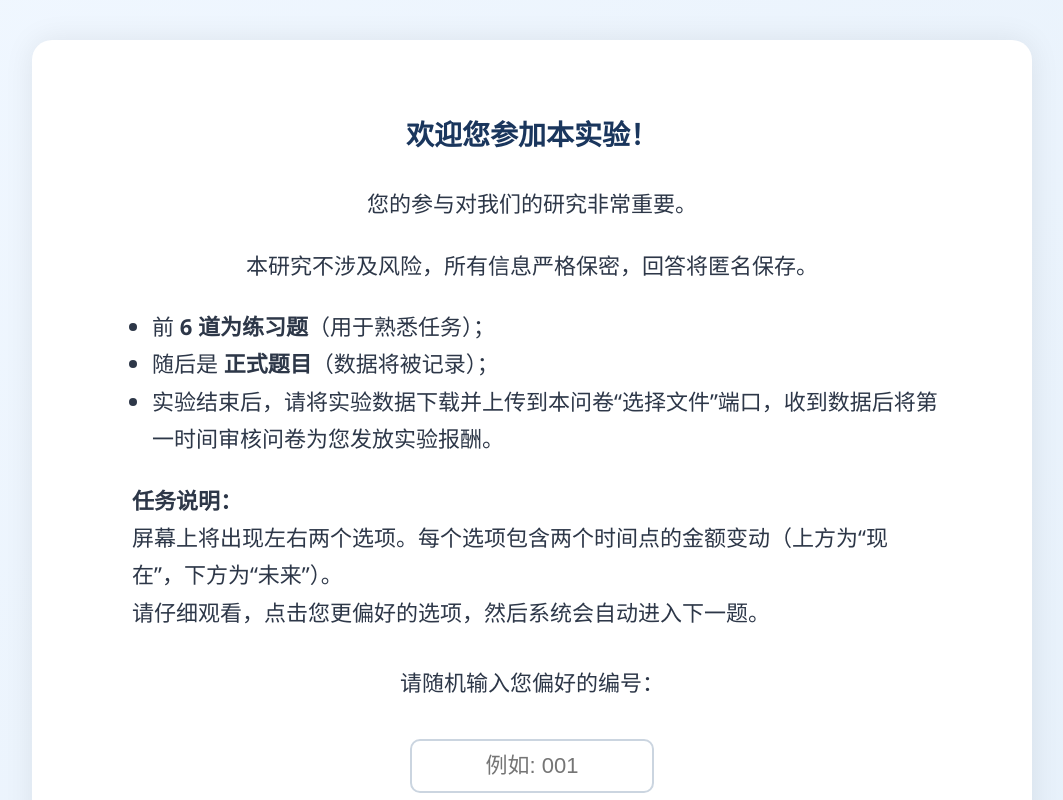
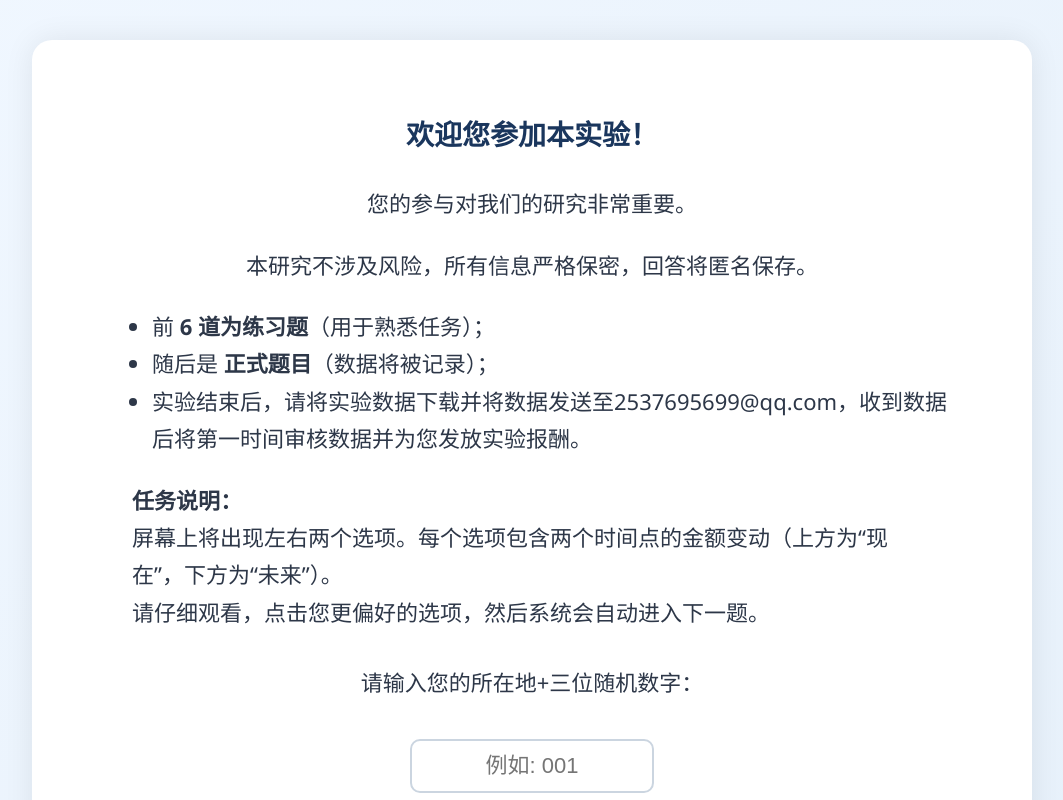
Before and after one commit to 0719-tyy/0719-tyy.github.io, a plain HTML site: page index.html in a window 1280 px wide. Shown: the top 800 px of the page, without its empty margins (108-1171 px from the left). Drawn offline with Linux system fonts and the light colour scheme.

Commit message:
index.html

```diff
--- a/index.html
+++ b/index.html
@@ -207,7 +207,7 @@
   <ul style="list-style-type: disc;">
     <li>前 <strong>6 道为练习题</strong>（用于熟悉任务）；</li>
     <li>随后是 <strong>正式题目</strong>（数据将被记录）；</li>
-    <li>实验结束后，请将实验数据下载并上传到本问卷“选择文件”端口，收到数据后将第一时间审核问卷为您发放实验报酬。</li>
+    <li>实验结束后，请将实验数据下载并将数据发送至2537695699@qq.com，收到数据后将第一时间审核数据并为您发放实验报酬。</li>
   </ul>
   <p><strong>任务说明：</strong><br>
      屏幕上将出现左右两个选项。每个选项包含两个时间点的金额变动（上方为“现在”，下方为“未来”）。<br>
@@ -215,7 +215,7 @@
   </p>
 
   <br>
-  <label for="pid" style="font-size:22px;">请随机输入您偏好的编号：</label><br>
+  <label for="pid" style="font-size:22px;">请输入您的所在地+三位随机数字：</label><br>
   <input type="text" id="pid" placeholder="例如: 001">
 
   <button onclick="startExperiment()">开始练习</button>
@@ -264,7 +264,7 @@
 <div id="finish">
   <h2>实验已完成！</h2>
   <p>感谢您的认真参与！</p>
-  <p><strong>请将数据文件保存到本地并将数据上传到问卷“选择文件”端口。</strong></p>
+  <p><strong>请将数据文件保存到本地并将数据上传到2537695699@qq.com。</strong></p>
   <button onclick="downloadData()">下载实验数据</button>
 </div>
 
```
